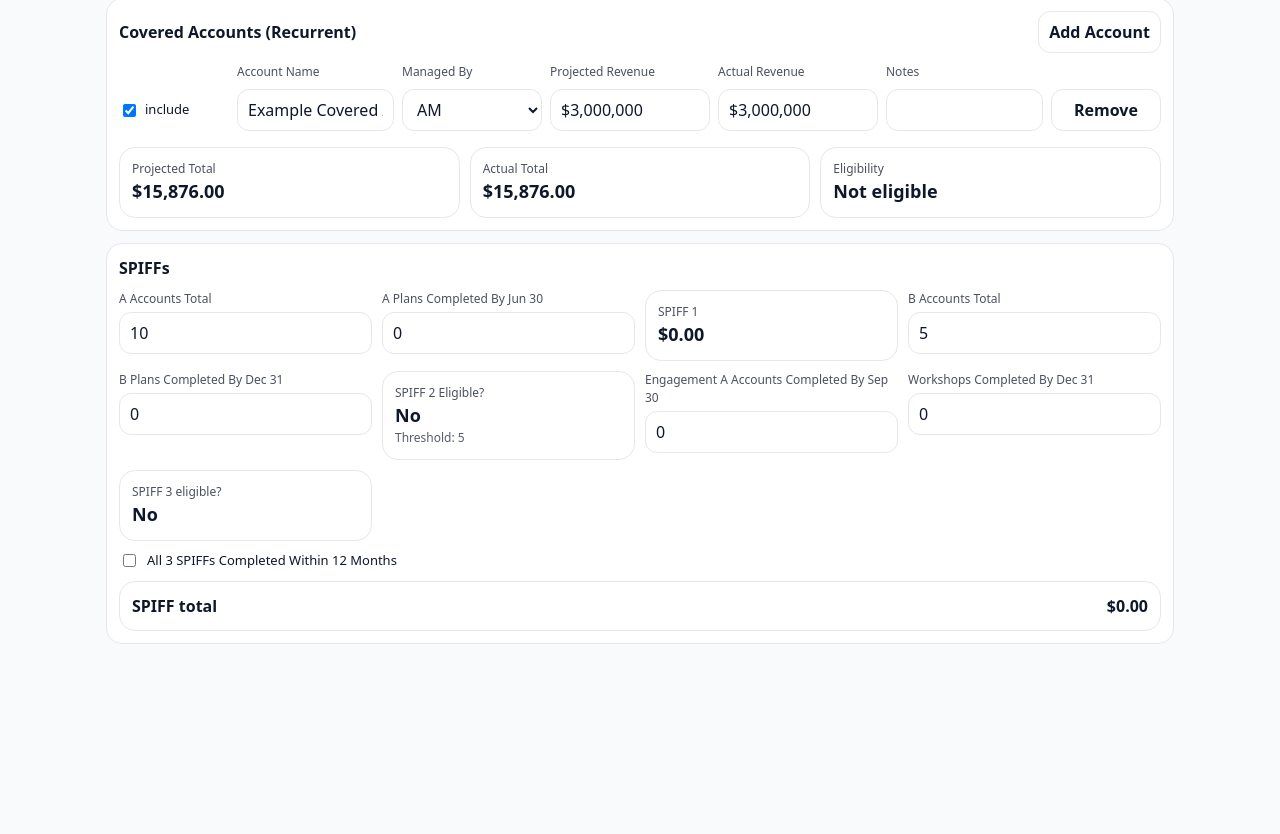
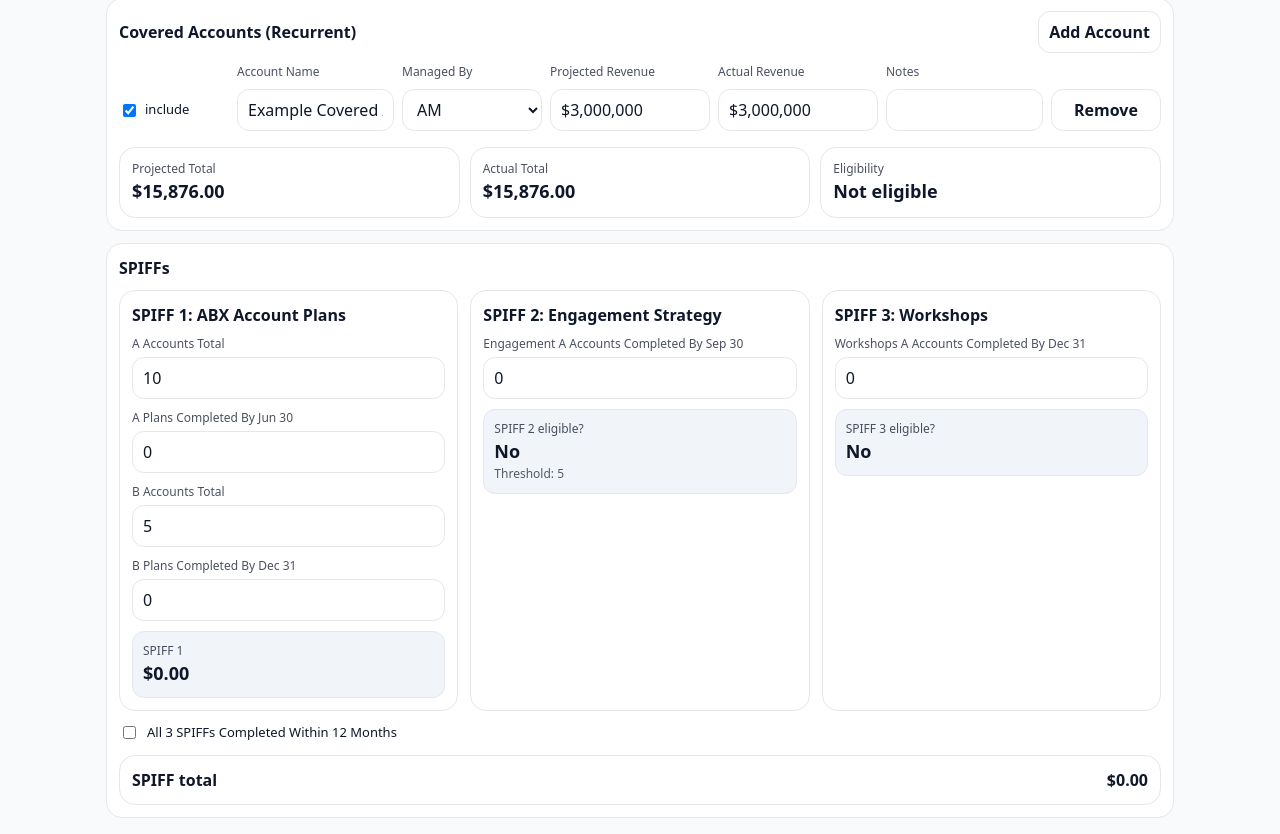
Before and after one commit to ecandamo/BD-Comp-Plan-Calculator, a React (Vite) app: page / in a window 1280 px wide. Shown: the part 854-1688 px from the top of the page. Before the commit the page ends 1514 px from the top, so only its background shows below. Built offline with nearby package versions, Linux system fonts and the light colour scheme; the HTML template or start-up script is replaced by a standard one.

Commit message:
Improved SPIFF section.

```diff
--- a/src/App.tsx
+++ b/src/App.tsx
@@ -1122,42 +1122,59 @@ function AppInner() {
             {Card({
               t: "SPIFFs",
               c: (
-                <div style={{ display: "grid", gap: 10, gridTemplateColumns: "repeat(auto-fit,minmax(240px,1fr))" }}>
+                <div style={{ display: "grid", gap: 12 }}>
+                  <div style={{ display: "grid", gap: 12, gridTemplateColumns: "repeat(auto-fit,minmax(260px,1fr))" }}>
+                    <div style={S.box}>
+                      <div style={{ fontWeight: 800, marginBottom: 8 }}>SPIFF 1: ABX Account Plans</div>
+                      <div style={{ display: "grid", gap: 10 }}>
                         <Field l="A Accounts Total">
                           <Num v={s.sp.aTot} set={(v) => setState({ sp: { ...s.sp, aTot: v } })} />
                         </Field>
                         <Field l="A Plans Completed By Jun 30">
                           <Num v={s.sp.aDone} set={(v) => setState({ sp: { ...s.sp, aDone: v } })} />
                         </Field>
-                  <div style={S.box}>
-                    <div style={{ fontSize: 12, opacity: 0.75 }}>SPIFF 1</div>
-                    <div style={{ fontSize: 18, fontWeight: 900 }}>{money(spiff.s1)}</div>
-                  </div>
                         <Field l="B Accounts Total">
                           <Num v={s.sp.bTot} set={(v) => setState({ sp: { ...s.sp, bTot: v } })} />
                         </Field>
                         <Field l="B Plans Completed By Dec 31">
                           <Num v={s.sp.bDone} set={(v) => setState({ sp: { ...s.sp, bDone: v } })} />
                         </Field>
+                        <div style={{ border: "1px solid var(--border)", borderRadius: 12, padding: 10, background: "var(--surface-alt)" }}>
+                          <div style={{ fontSize: 12, opacity: 0.75 }}>SPIFF 1</div>
+                          <div style={{ fontSize: 18, fontWeight: 900 }}>{money(spiff.s1)}</div>
+                        </div>
+                      </div>
+                    </div>
                     <div style={S.box}>
-                    <div style={{ fontSize: 12, opacity: 0.75 }}>SPIFF 2 Eligible?</div>
+                      <div style={{ fontWeight: 800, marginBottom: 8 }}>SPIFF 2: Engagement Strategy</div>
+                      <div style={{ display: "grid", gap: 10 }}>
+                        <Field l="Engagement A Accounts Completed By Sep 30">
+                          <Num v={s.sp.engDone} set={(v) => setState({ sp: { ...s.sp, engDone: v } })} />
+                        </Field>
+                        <div style={{ border: "1px solid var(--border)", borderRadius: 12, padding: 10, background: "var(--surface-alt)" }}>
+                          <div style={{ fontSize: 12, opacity: 0.75 }}>SPIFF 2 eligible?</div>
                           <div style={{ fontSize: 18, fontWeight: 900 }}>{spiff.s2ok ? "Yes" : "No"}</div>
                           <div style={{ fontSize: 12, opacity: 0.7 }}>Threshold: {spiff.thr}</div>
                         </div>
-                  <Field l="Engagement A Accounts Completed By Sep 30">
-                    <Num v={s.sp.engDone} set={(v) => setState({ sp: { ...s.sp, engDone: v } })} />
-                  </Field>
-                  <Field l="Workshops Completed By Dec 31">
+                      </div>
+                    </div>
+                    <div style={S.box}>
+                      <div style={{ fontWeight: 800, marginBottom: 8 }}>SPIFF 3: Workshops</div>
+                      <div style={{ display: "grid", gap: 10 }}>
+                        <Field l="Workshops A Accounts Completed By Dec 31">
                           <Num v={s.sp.wkDone} set={(v) => setState({ sp: { ...s.sp, wkDone: v } })} />
                         </Field>
-                  <div style={S.box}>
+                        <div style={{ border: "1px solid var(--border)", borderRadius: 12, padding: 10, background: "var(--surface-alt)" }}>
                           <div style={{ fontSize: 12, opacity: 0.75 }}>SPIFF 3 eligible?</div>
                           <div style={{ fontSize: 18, fontWeight: 900 }}>{spiff.s3ok ? "Yes" : "No"}</div>
                         </div>
-                  <label style={{ display: "flex", alignItems: "center", gap: 8, fontSize: 13, gridColumn: "1 / -1" }}>
+                      </div>
+                    </div>
+                  </div>
+                  <label style={{ display: "flex", alignItems: "center", gap: 8, fontSize: 13 }}>
                     <input type="checkbox" checked={s.sp.all3} onChange={(e) => setState({ sp: { ...s.sp, all3: e.target.checked } })} /> All 3 SPIFFs Completed Within 12 Months
                   </label>
-                  <div style={{ gridColumn: "1 / -1", ...S.box, display: "flex", justifyContent: "space-between", gap: 10, flexWrap: "wrap" }}>
+                  <div style={{ ...S.box, display: "flex", justifyContent: "space-between", gap: 10, flexWrap: "wrap" }}>
                     <b>SPIFF total</b>
                     <b>{money(spiff.tot)}</b>
                   </div>
```
Lines whose indentation alone changed are shown as unchanged.
